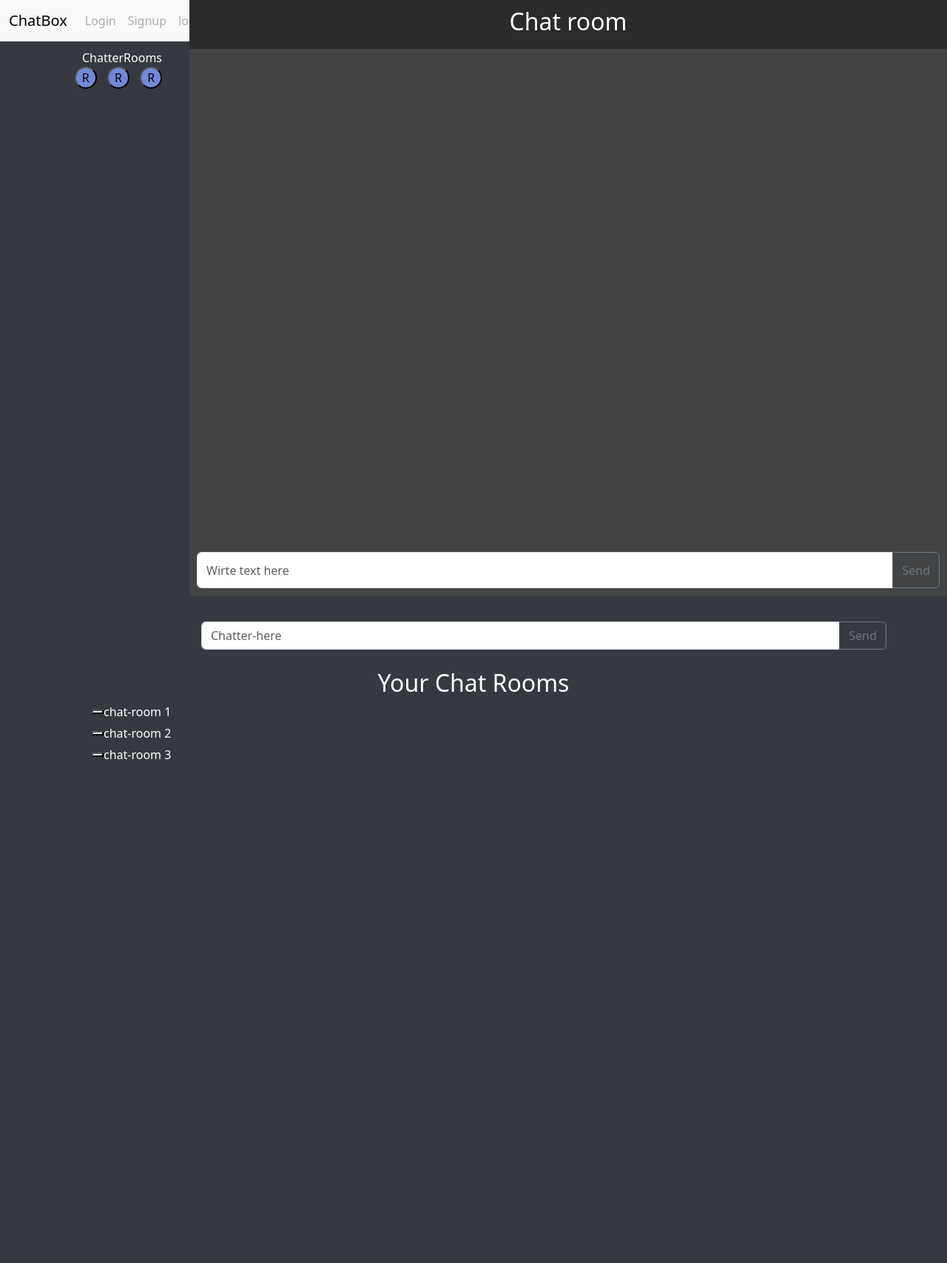
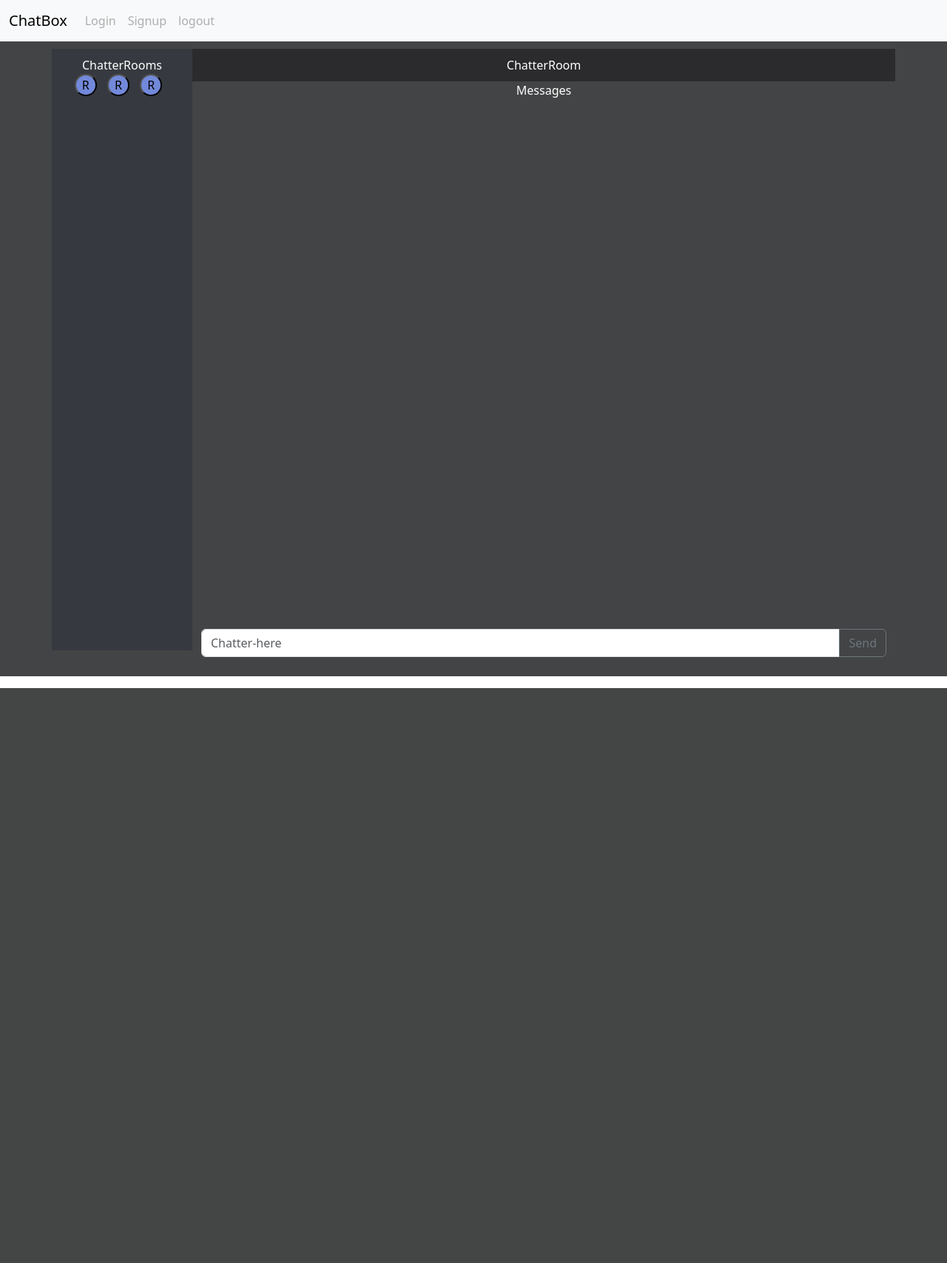
Before and after one commit to kevinpatto/ChatterBox, a Node project: template views/chat.handlebars in a window 1280 px wide. Shown: the whole page at 74% size. After the commit the page ends 930 px from the top, so only its background shows below. Run offline with Node 20 templates, Linux system fonts and the light colour scheme; the template is opened without the code that fills it, so the values that code supplies are empty; some libraries are stand-ins or nearby versions.

Commit message:
attempting to fix issues

```diff
--- a/views/chat.handlebars
+++ b/views/chat.handlebars
@@ -1,3 +1,9 @@
+    <div id="input" class="input-group mb-3 light">
+        {{!-- <input type="text" class="form-control" placeholder="Wirte text here" aria-label="Recipient's username"
+            aria-describedby="button-addon2">
+        <button class="btn btn-outline-secondary" type="button" id="button-addon2">Send</button> --}}
+        {{!--
+    </div> --}}
 
     <div class="container text-center">
         <div class="row">
@@ -40,35 +46,5 @@
 
             </div>
         </div>
-        <div id="chat-room-list">
-        <h2>Your Chat Rooms</h2>
-        <ul>
-            <!-- List of saved chat-room -->
-            <li class="chat-rooms">
-                <button class="chat-room-icon"></button>
-                <span>chat-room 1</span>
-            </li>
-            <li class="chat-rooms">
-                <button class="chat-room-icon"></button>
-                <span>chat-room 2</span>
-            </li>
-            <li class="chat-rooms">
-                <button class="chat-room-icon"></button>
-                <span>chat-room 3</span>
-            </li>
-
-        </ul>
     </div>
-    <div id="chat-room">
-        <div id = chat-header>
-        <h2>Chat room</h2>
-        </div>
-
-    <div id="messages">
-        <!-- Messages will be appended here -->
-     </div>
-     <div id="input" class="input-group mb-3">
-        <input type="text" class="form-control" placeholder="Wirte text here" aria-label="Recipient's username" aria-describedby="button-addon2">
-        <button class="btn btn-outline-secondary" type="button" id="button-addon2">Send</button>
-      </div>
-      <script src="/public/js/chat-client.js"></script>
+    <script src="/js/chat-client.js"></script>
```
